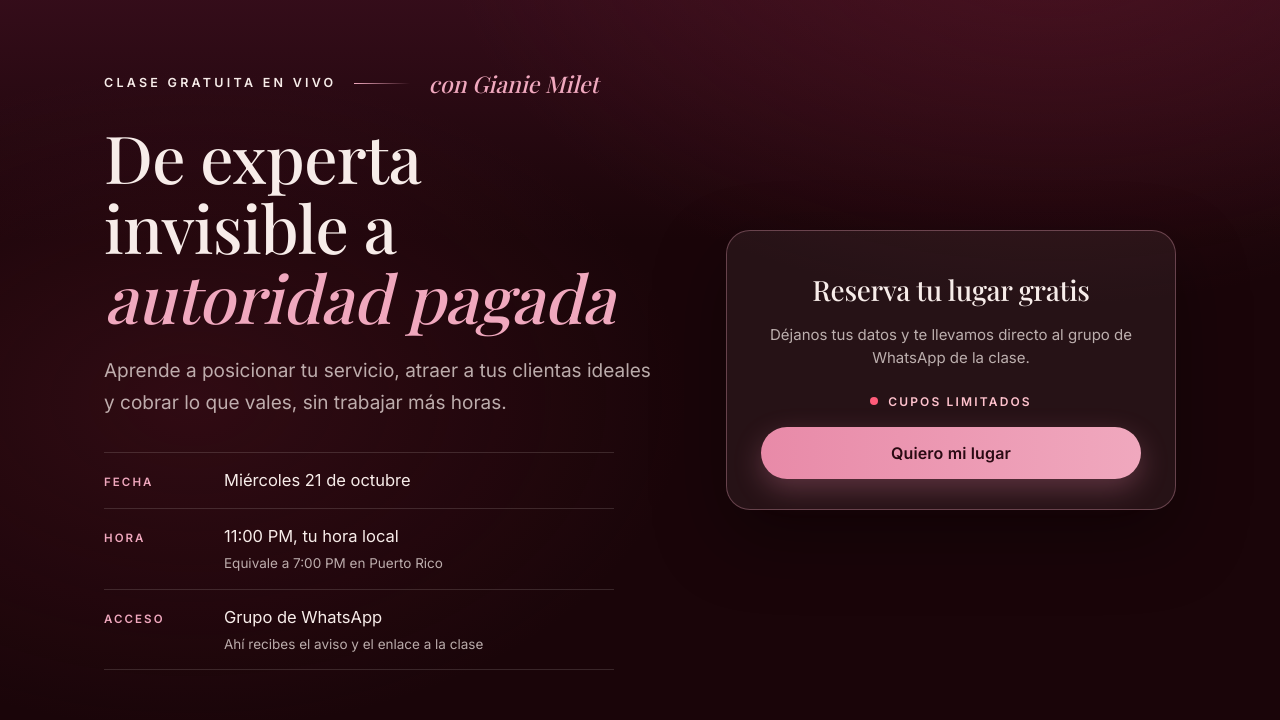
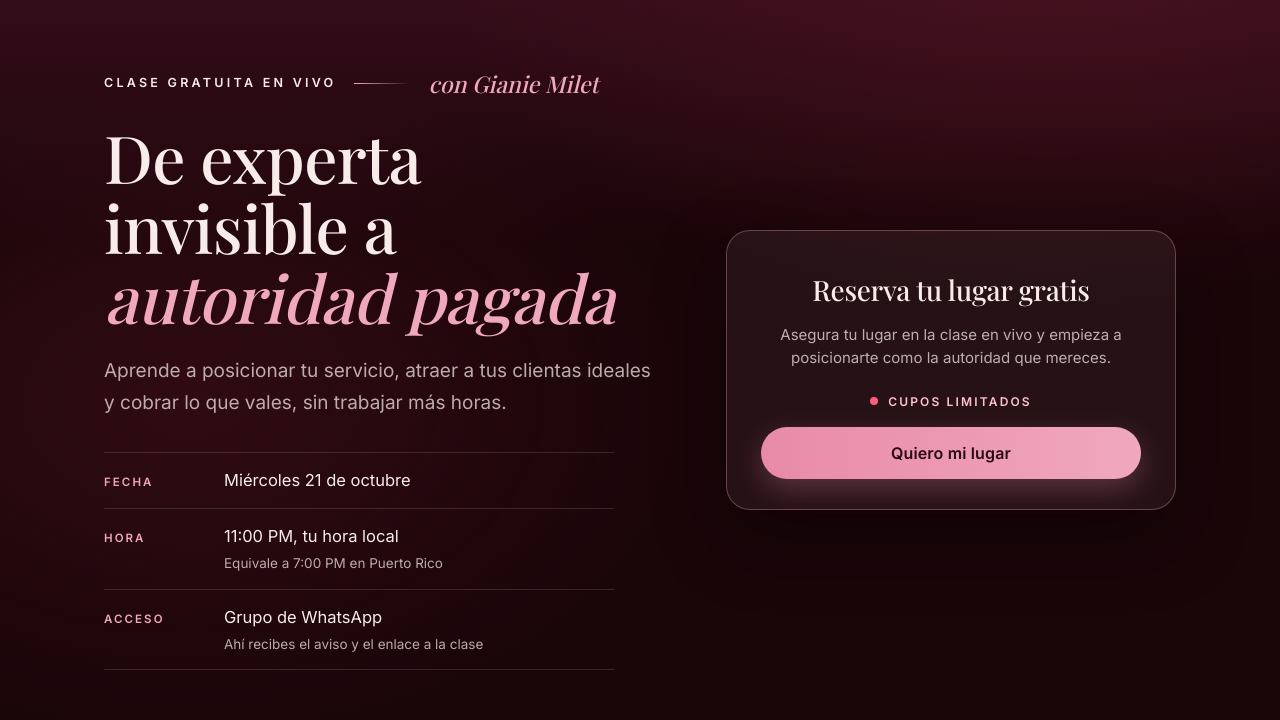
Before and after one commit to thomasaguero009-cyber/step-her-up, a plain HTML site: page webinar.html in a window 1280 px wide. Shown: the part 80-800 px from the top of the page. Drawn offline with nearby package versions, Linux system fonts and the light colour scheme; no server answers; a web font is replaced by a local one.

Commit message:
Webinar landing: more persuasive copy under the reservation title
Co-Authored-By: Claude Sonnet 5.5 <noreply@anthropic.com>

```diff
--- a/webinar.html
+++ b/webinar.html
@@ -266,7 +266,7 @@
     <div class="form-card" id="formCard">
       <div id="formView">
         <h2>Reserva tu lugar gratis</h2>
-        <p class="fc-sub">Déjanos tus datos y te llevamos directo al grupo de WhatsApp de la clase.</p>
+        <p class="fc-sub">Asegura tu lugar en la clase en vivo y empieza a posicionarte como la autoridad que mereces.</p>
         <div class="fc-cupos"><span class="pill"><i class="pulse"></i>Cupos limitados</span></div>
         <button class="btn btn-solid btn-block" id="openForm" type="button" aria-expanded="false" aria-controls="reveal">Quiero mi lugar</button>
         <div class="reveal" id="reveal" inert><div class="reveal-inner">
```
